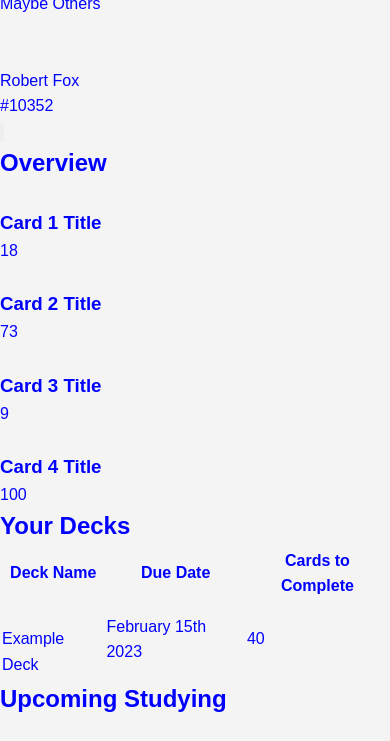
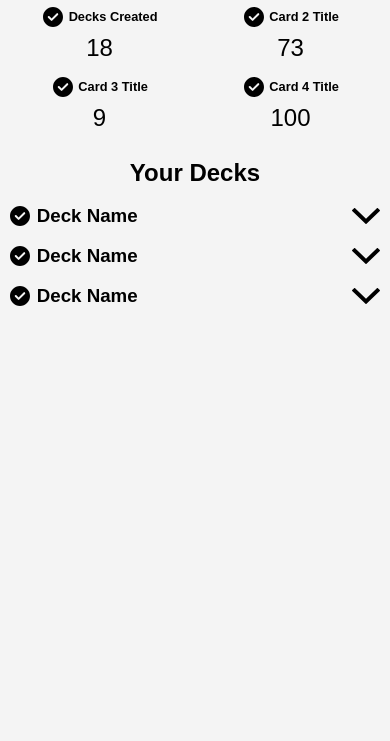
Before and after one commit to hunter-yeago/Archive-Study-Decks, a website built with webpack: page dist/index.html in a window 390 px wide. Shown: the part 150-891 px from the top of the page. After the commit the page ends 844 px from the top, so only its background shows below. Built offline with nearby package versions, Linux system fonts and the light colour scheme.

Commit message:
added svgs from iconscout, created mobile layout, created extra.html to hold desktop html

```diff
--- a/dist/index.html
+++ b/dist/index.html
@@ -4,7 +4,7 @@
     <meta charset="UTF-8">
     <meta http-equiv="X-UA-Compatible" content="IE=edge">
     <meta name="viewport" content="width=device-width, initial-scale=1.0">
-    <title>Decks</title>
+    <title>Flashcard Website</title>
     <script src="main.js"></script>
     <link href="css/style.css" rel="stylesheet" />
 </head>
@@ -14,48 +14,22 @@
     <aside id="leftsidebar">
         <!-- For the logo and SiteName -->
         <div class="logoandname">
-            <img src="" alt="">
+            <img src="logo.svg" alt="website logo">
             <h1>Name of Site</h1>
+            <img src="hamburgermenu.svg" alt="click here to open menu options">
         </div>
         <!-- For the menu -->
-        <nav>
-            <!-- Menu -->
+        <!-- <nav>
+            Menu
             <ul>
                 <li>Overview</li>
                 <li>Statistics</li>
                 <li>Other things</li>
                 <li>Maybe Others</li>
             </ul>
-        </nav>
+        </nav> -->
     </aside>
 
-    <header class="header">
-
-        <!-- Searchbar -->
-        <div class="headerleftside"></div>
-
-        <!-- Header Right Side -->
-        <div class="headerrightside">
-            <!-- Notification Icon -->
-            <img src="" alt="">
-
-            <!-- Profile -->
-            <div class="profile">
-                <img src="" alt="">
-
-                <!-- Name and Number -->
-                <div>
-                    <p>Robert Fox</p>
-                    <p>#10352</p>
-                </div>
-
-                <!-- Nav Button -->
-                <button>
-                    <img src="" alt="">
-                </button>
-            </div>
-        </div>
-    </header>
 
     <!-- Main Part of Document -->
     <main class="main">
@@ -68,8 +42,8 @@
                 <!-- Overview Cards -->
                 <div class="overviewcard">
                     <div>
-                        <img src="" alt="" />
-                        <h3>Card 1 Title</h3>
+                        <img src="gridcheckmark.svg" alt=""/>
+                        <h3>Decks Created</h3>
                     </div>
 
                     <p>18</p>
@@ -77,7 +51,7 @@
 
                 <div class="overviewcard">
                     <div>
-                        <img src="" alt="" />
+                        <img src="gridcheckmark.svg" alt="" />
                         <h3>Card 2 Title</h3>
                     </div>
 
@@ -86,7 +60,7 @@
 
                 <div class="overviewcard">
                     <div>
-                        <img src="" alt="" />
+                        <img src="gridcheckmark.svg" alt="" />
                         <h3>Card 3 Title</h3>
                     </div>
 
@@ -95,7 +69,7 @@
 
                 <div class="overviewcard">
                     <div>
-                        <img src="" alt="" />
+                        <img src="gridcheckmark.svg" alt="" />
                         <h3>Card 4 Title</h3>
                     </div>
 
@@ -107,61 +81,37 @@
         <!-- Your Decks Section -->
         <section class="yourdecks">
 
-            <h2>Your Decks</h2>
+            <h1>Your Decks</h1>
 
-            <table>
-                <tr>
-                    <th>Deck Name</th>
-                    <th> Due Date </th>
-                    <th>Cards to Complete</th>
-                </tr>
+        <div class="deckdisplay">
+            <div class="deck">
+                <div class="deckimageandname">
+                    <img src="gridcheckmark.svg" alt="Deck Image">
+                    <h3>Deck Name</h3>
+                </div>
+                <img src="chevron-down.svg" alt="click here to see this decks info" class="deckinfomenubutton">
+            </div>
 
-                <tr>
-                    <!-- Deck Image + Name -->
-                    <td class="deckimageandname">
-                        <img src="" alt="">
-                        <p>Example Deck</p>
-                    </td>
+            <div class="deck">
+                <div class="deckimageandname">
+                    <img src="gridcheckmark.svg" alt="Deck Image">
+                    <h3>Deck Name</h3>
+                </div>
+                <img src="chevron-down.svg" alt="click here to see this decks info" class="deckinfomenubutton">
+            </div>
 
-                    <!-- Due Date -->
-                    <td>
-                        <time>February 15th 2023 </time>
-                    </td>
-                    <!-- Cards to Complete -->
-                    <td>40</td>
-                </tr>
-            </table>
+            <div class="deck">
+                <div class="deckimageandname">
+                    <img src="gridcheckmark.svg" alt="Deck Image">
+                    <h3>Deck Name</h3>
+                </div>
+                <img src="chevron-down.svg" alt="click here to see this decks info" class="deckinfomenubutton">
+            </div>
+        </div>
+
         </section>
     </main>
 
-    <!-- Upcoming Studying -->
-    <aside class="upcoming">
 
-        <!-- Section 1/3 -->
-        <h1>Upcoming Studying</h1>
-
-        <!-- Container for Tests -->
-        <!-- Section 2/3 -->
-        <article>
-            <!-- Test -->
-            <div class="exampletest">
-
-                <!-- Left Side -->
-                <img class="upcomingleftsideimage" src="" alt="">
-
-                <!-- Middle -->
-                <div>
-                    <h2>French</h2>
-                    <time>Due Date</time>
-                </div>
-
-                <!-- Right Side / Arrow Nav  -->
-                <img class="upcomingtestnavimage" src="" alt="">
-            </div>
-        </article>
-
-        <!-- Section 3/3 -->
-        <button>See All Upcoming Tests</button>
-    </aside>
 </body>
 </html>
--- a/dist/style.scss
+++ b/dist/scss/style.scss
@@ -1,4 +1,4 @@
-@use 'reset';
+@import 'reset';
 
 $font-stack: Arial, Helvetica, sans-serif;
 $light-color: #f4f4f4;
@@ -9,11 +9,11 @@ $light-color: #f4f4f4;
     padding: 0;
 }
 
+html,
 body {
     background-color: $light-color;
     font-family: $font-stack;
     line-height: 1.6;
-    color: blue;
 }
 
 // Left Sidebar Section Starts
@@ -27,7 +27,16 @@ body {
 
 .logoandname {
 
-    img {}
+    border: 1px solid red;
+    padding: .5rem;
+
+    display: flex;
+    justify-content: space-between;
+    align-items: center;
+
+    img {
+        width: 20%;
+    }
     h1 {}
 }
 
@@ -57,21 +66,44 @@ body {
 // Header Section Ends
 
 //Overview Section Starts
-.overview {
+section {
 
-    h1 {}
+    h1 {
+        text-align: center;
+        padding: .5rem;
+    }
 }
 
 .rowofcards {
-
+    display: grid;
+    justify-content: center;
+    align-items: center;
+    //Change to repeat(4, 1fr) at Media Query
+    grid-template-columns: 1fr 1fr;
+    gap: .5rem;
+    padding: .5rem;
 }
 
 .overviewcard {
+    display: flex;
+    flex-direction: column;
 
-    div {}
-    img {}
-    h3 {}
-    p {}
+    div {
+        display: flex;
+        justify-content: center;
+        align-items: center;
+        gap: .2rem;
+    }
+    img {
+        width: 1.5rem;
+    }
+    h3 {
+        font-size: .8rem;
+    }
+    p {
+        text-align: center;
+        font-size: 1.5rem;
+    }
 }
 // Overview Section Ends
 
@@ -81,12 +113,33 @@ body {
     table {}
 }
 
+.deckdisplay {
+    display: flex;
+    flex-direction: column;
+    gap: .5rem;
+}
+
+.deck {
+    display: flex;
+    justify-content: space-between;
+    padding: 0rem .5rem 0rem .5rem;
+}
+
 .deckimageandname {
+    display: flex;
+    justify-content: center;
+    align-items: center;
 
+    gap: .3rem;
     img{}
     p{}
+}
 
+.deckinfomenubutton {
+    width: 2rem;
 }
+
+
 // Your Deck Section Ends
 
 // Upcoming Studying Section Starts
--- a/dist/style.css
+++ /dev/null
@@ -1 +0,0 @@
-*{box-sizing:border-box;margin:0;padding:0}body{background-color:#f4f4f4;font-family:Arial,Helvetica,sans-serif;line-height:1.6;color:blue}/*# sourceMappingURL=style.css.map */
--- a/package.json
+++ b/package.json
@@ -32,7 +32,6 @@
     "webpack-dev-server": "^4.11.1"
   },
   "dependencies": {
-    "node-sass": "^8.0.0",
-    "save-dev": "^0.0.1-security"
+    "node-sass": "^8.0.0"
   }
 }
```
Also changed, not shown: dist/css/style.css (+1 -1 lines), dist/extra.html (added, +62 -0 lines), dist/chevron-down.svg (added), dist/gridcheckmark.svg (added), dist/hamburgermenu.svg (added), dist/logo.svg (added), dist/scss/_reset.scss (renamed from dist/reset.scss), 3 other files.
